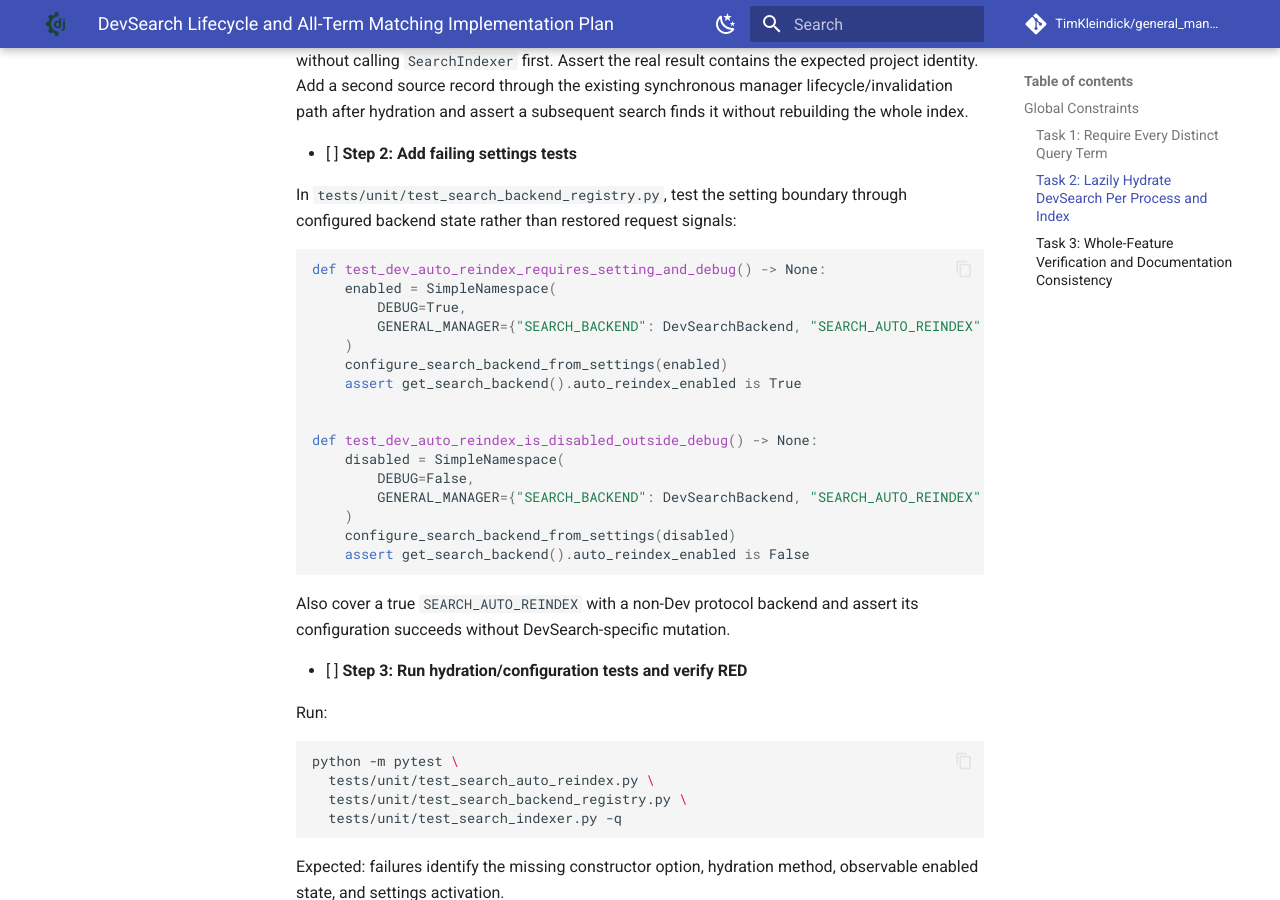
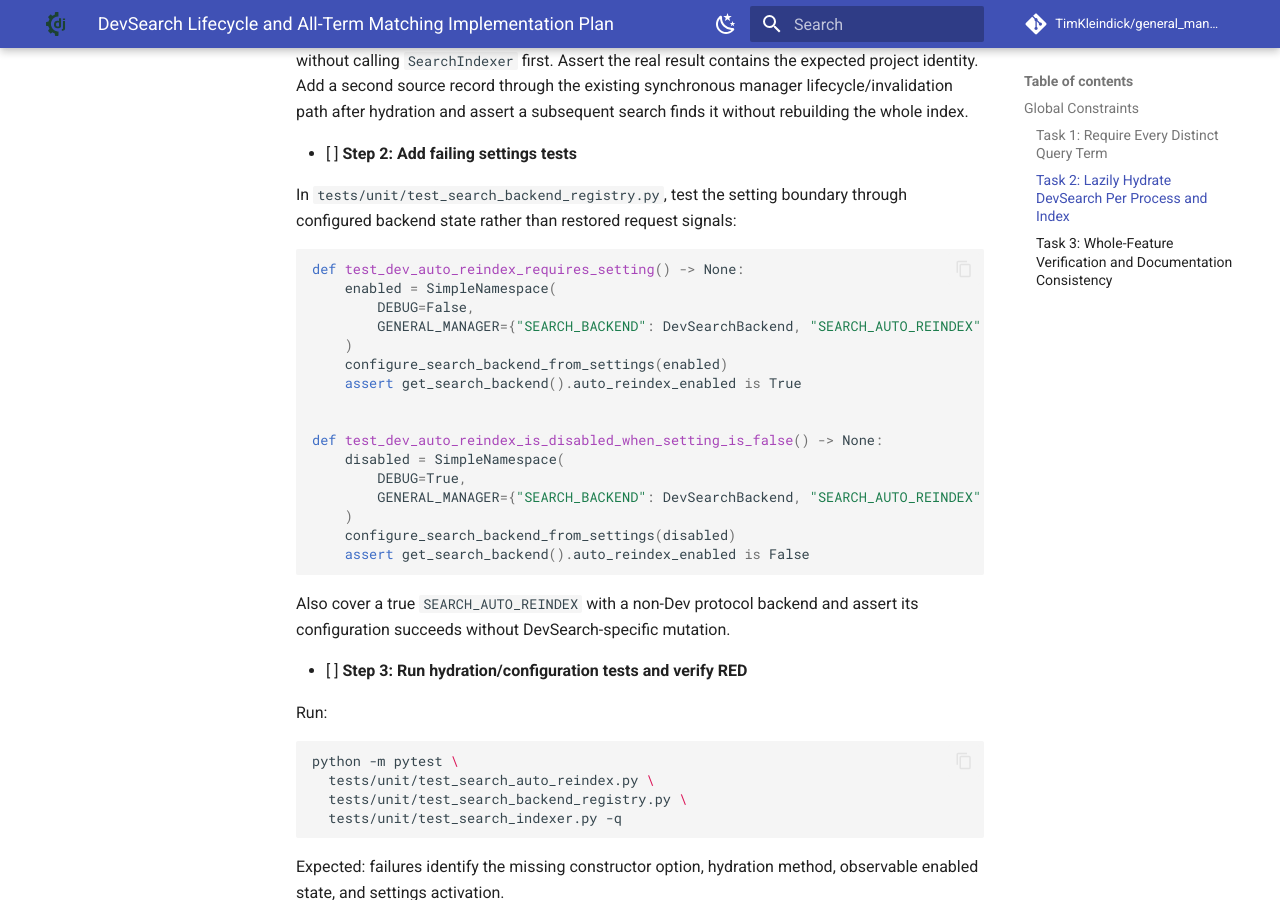
Before and after one commit to TimKleindick/general_manager, an MkDocs documentation site: the page built from docs/superpowers/plans/2026-08-22-dev-search-lifecycle.md, in a window 1280 px wide and 900 px high, scrolled down 4506 px. Built offline with MkDocs 1.6.1 and Material for MkDocs 9.7.7, drawn with Linux system fonts in a browser that asks for light colours; comment, search, counter and statistics services are not loaded; some of the changed text lies outside the part shown.

Commit message:
fix: enable dev search reindex outside debug

````diff
--- a/docs/superpowers/plans/2026-08-22-dev-search-lifecycle.md
+++ b/docs/superpowers/plans/2026-08-22-dev-search-lifecycle.md
@@ -4,7 +4,7 @@
 
 **Goal:** Make the process-local DevSearch backend hydrate itself from configured managers on first use in development and require every distinct query term to match.
 
-**Architecture:** Keep DevSearch as a disposable in-memory projection. First implement all-term eligibility inside its existing scorer, then add opt-in, per-index lazy hydration using `SearchIndexer.reindex_manager_index()` and enable it through the existing `SEARCH_AUTO_REINDEX` plus `DEBUG` settings path.
+**Architecture:** Keep DevSearch as a disposable in-memory projection. First implement all-term eligibility inside its existing scorer, then add opt-in, per-index lazy hydration using `SearchIndexer.reindex_manager_index()` and enable it through the existing `SEARCH_AUTO_REINDEX` setting for DevSearch.
 
 **Tech Stack:** Python 3.12+, Django, pytest/pytest-django, standard-library threading.
 
@@ -15,7 +15,7 @@
 - `DevSearchBackend` remains process-local and uses no persistent runtime files.
 - Add no models, migrations, dependencies, or cross-process coordination.
 - External backend lifecycle and query behavior remain unchanged.
-- Automatic hydration requires both `SEARCH_AUTO_REINDEX` and Django `DEBUG`.
+- Automatic hydration requires `SEARCH_AUTO_REINDEX` and a selected `DevSearchBackend`.
 - Directly constructed DevSearch instances remain isolated unless explicitly opted in.
 - Hydration failures propagate and remain retryable.
 - Existing synchronous invalidation remains the only post-hydration maintenance mechanism.
@@ -214,19 +214,19 @@
 through configured backend state rather than restored request signals:
 
 ```python
-def test_dev_auto_reindex_requires_setting_and_debug() -> None:
+def test_dev_auto_reindex_requires_setting() -> None:
     enabled = SimpleNamespace(
-        DEBUG=True,
+        DEBUG=False,
         GENERAL_MANAGER={"SEARCH_BACKEND": DevSearchBackend, "SEARCH_AUTO_REINDEX": True},
     )
     configure_search_backend_from_settings(enabled)
     assert get_search_backend().auto_reindex_enabled is True
 
 
-def test_dev_auto_reindex_is_disabled_outside_debug() -> None:
+def test_dev_auto_reindex_is_disabled_when_setting_is_false() -> None:
     disabled = SimpleNamespace(
-        DEBUG=False,
-        GENERAL_MANAGER={"SEARCH_BACKEND": DevSearchBackend, "SEARCH_AUTO_REINDEX": True},
+        DEBUG=True,
+        GENERAL_MANAGER={"SEARCH_BACKEND": DevSearchBackend, "SEARCH_AUTO_REINDEX": False},
     )
     configure_search_backend_from_settings(disabled)
     assert get_search_backend().auto_reindex_enabled is False
@@ -313,7 +313,7 @@
         configured = config_candidate["SEARCH_AUTO_REINDEX"]
     else:
         configured = getattr(django_settings, "SEARCH_AUTO_REINDEX", False)
-    return bool(getattr(django_settings, "DEBUG", False)) and bool(configured)
+    return bool(configured)
 ```
 
 After resolving a settings-supplied backend, call
@@ -347,10 +347,10 @@
 
 - [ ] **Step 8: Update user-facing lifecycle documentation**
 
-In `docs/howto/search.md`, explain that `SEARCH_AUTO_REINDEX=True` with
-`DEBUG=True` lazily fills each DevSearch index on first search in that serving
-process. State that `search_index --reindex` in another process cannot fill a
-running DevSearch backend.
+In `docs/howto/search.md`, explain that `SEARCH_AUTO_REINDEX=True` lazily fills
+each DevSearch index on first search in that serving process. State that
+`search_index --reindex` in another process cannot fill a running DevSearch
+backend.
 
 In `docs/concepts/search.md`, replace the claim that DevSearch is only a manually
 filled process-local store with the approved lifecycle: disposable per-process
````
Also changed, not shown: docs/concepts/search.md (+3 -3 lines), docs/howto/search.md (+1 -1 lines), docs/superpowers/specs/2026-08-22-dev-search-lifecycle-design.md (+2 -2 lines), 2 other files.
